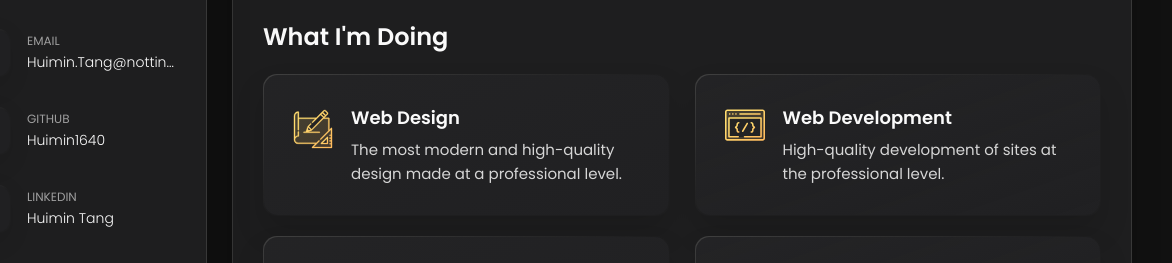
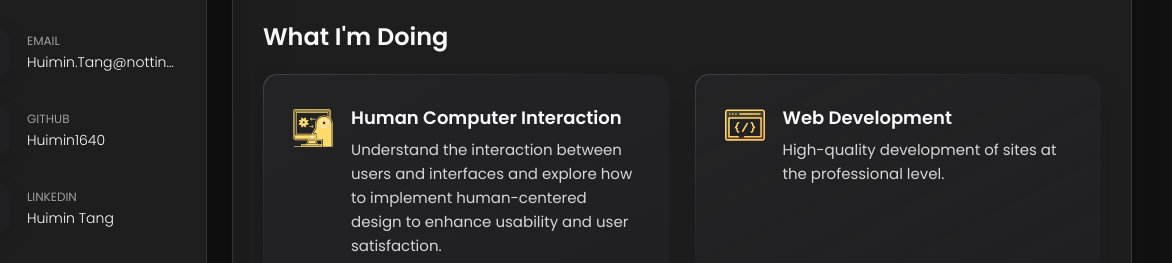
Before and after one commit to Huimin1640/Personal-Website, a plain HTML site: page index.html in a window 1280 px wide. Shown: the part 407-670 px from the top of the page, 108-1280 px from the left. Drawn offline with nearby package versions, Linux system fonts and the light colour scheme.

Commit message:
Try to update one section in "what I'm doing"

```diff
--- a/index.html
+++ b/index.html
@@ -211,7 +211,7 @@
           <p>
             I am a PhD student at the University of Nottingham Ningbo China (UNNC) and a team member of
             <a href="https://brain-data-uon.gitlab.io/", style="color:#0092cc;">
-              <nobr>the Brain and Physiological Data Group</nobr>
+              the Brain and Physiological Data Group
             </a> at the University of Nottingham.
           </p>
 
@@ -239,15 +239,16 @@
             <li class="service-item">
 
               <div class="service-icon-box">
-                <img src="./assets/images/icon-design.svg
+                <img src="./assets/images/human-computer-interaction.svg
                 " alt="design icon" width="40">
               </div>
 
               <div class="service-content-box">
-                <h4 class="h4 service-item-title">Web design</h4>
+                <h4 class="h4 service-item-title">Human Computer Interaction</h4>
 
                 <p class="service-item-text">
-                  The most modern and high-quality design made at a professional level.
+                  Understand the interaction between users and interfaces and explore how to implement human-centered design to
+                  enhance usability and user satisfaction.
                 </p>
               </div>
 
```
Also changed, not shown: assets/images/human-computer-interaction.svg (added).
